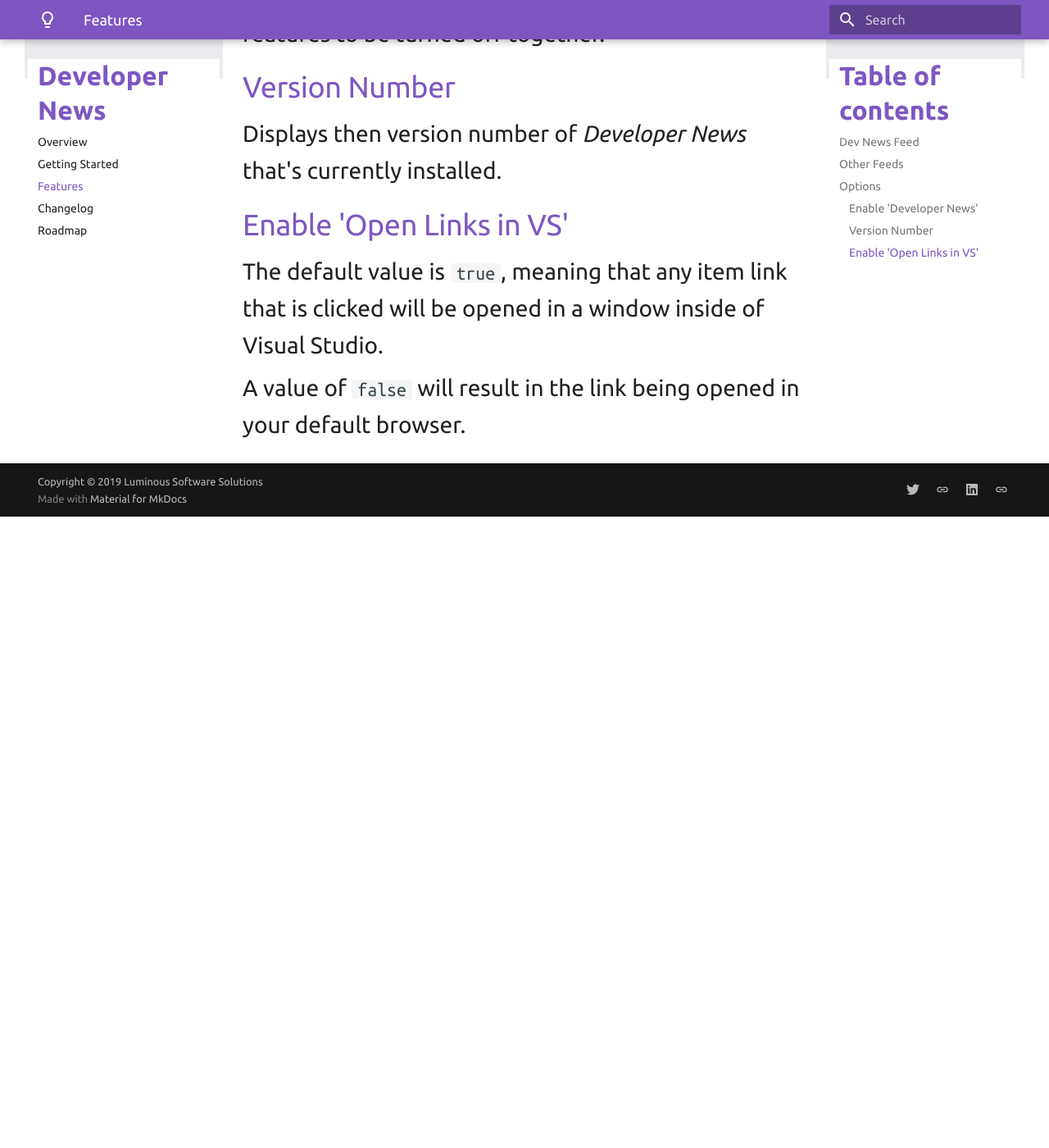
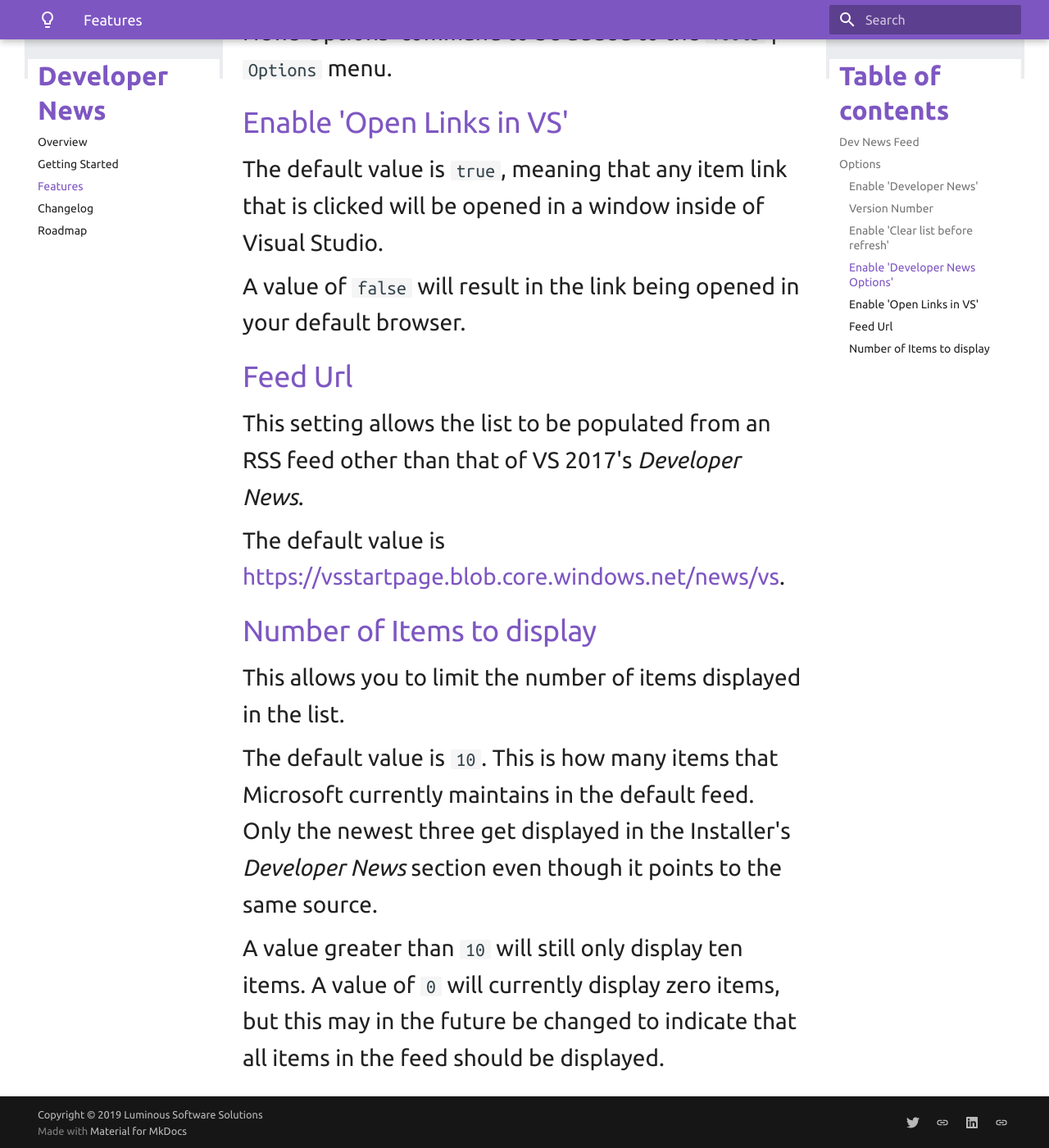
Before and after one commit to luminous-software/developer-news, an MkDocs documentation site: the page built from docs-source/features.md, in a window 1280 px wide and 1400 px high, scrolled down 2303 px. Shown: the whole window at 82% size. Built offline with MkDocs 1.6.1 and Material for MkDocs 9.7.7, drawn with Linux system fonts in a browser that asks for light colours; old or Windows-style settings are respelled for this version of MkDocs; before the commit the page ends 2933 px from its top, so only the background shows below that; some of the changed text lies outside the part shown.

Commit message:
Update documentation source files

```diff
--- a/docs-source/features.md
+++ b/docs-source/features.md
@@ -4,16 +4,9 @@
 
 ## Dev News Feed
 
-The _Dev News_ feed is based on the feed from the Developer News control on the old VS 2017 startup page.
-It's the first feed that has been added to the new _Developer News_ window.
+The _Dev News_ feed is based on the feed from the _Developer News_ control on the old VS 2017 startup page.
 
 ![Dev News](assets/images/dev-news.png)
-
-## Other Feeds
-
-Other feeds will follow in the near future. Check out the [Roadmap][roadmap-url] for more details.
-
-[roadmap-url]: https://luminous-software.solutions/developer-news/roadmap
 
 ## Options
 
@@ -27,9 +20,36 @@
 
 Displays then version number of _Developer News_ that's currently installed.
 
+### Enable 'Clear list before refresh'
+
+The default value is `true`, which means that the list will be cleared before a refresh is performed.
+This gives a visual indication that the list is being refreshed.
+
+A value of `false` may mean that the list refreshes so fast that it's not obvious that it was in fact refreshed.
+
+### Enable 'Developer News Options'
+
+The default value is `true`, which adds a 'Developer News Options' command to be added to the `Tools` | `Options` menu.
+
 ### Enable 'Open Links in VS'
 
 The default value is `true`, meaning that any item link that is clicked will be opened in a window
 inside of Visual Studio.
 
 A value of `false` will result in the link being opened in your default browser.
+
+### Feed Url
+
+This setting allows the list to be populated from an RSS feed other than that of VS 2017's _Developer News_.
+
+The default value is https://vsstartpage.blob.core.windows.net/news/vs.
+
+### Number of Items to display
+
+This allows you to limit the number of items displayed in the list.
+
+The default value is `10`. This is how many items that Microsoft currently maintains in the default feed.
+Only the newest three get displayed in the Installer's _Developer News_ section even though it points to the same source.
+
+A value greater than `10` will still only display ten items. A value of `0` will currently display zero items,
+but this may in the future be changed to indicate that all items in the feed should be displayed.
```
Also changed, not shown: docs-source/changelog.md (+8 -1 lines), docs-source/roadmap.md (+0 -3 lines), docs-source/assets/images/dev-news.png, docs-source/assets/images/general-options.png, 2 other files.
